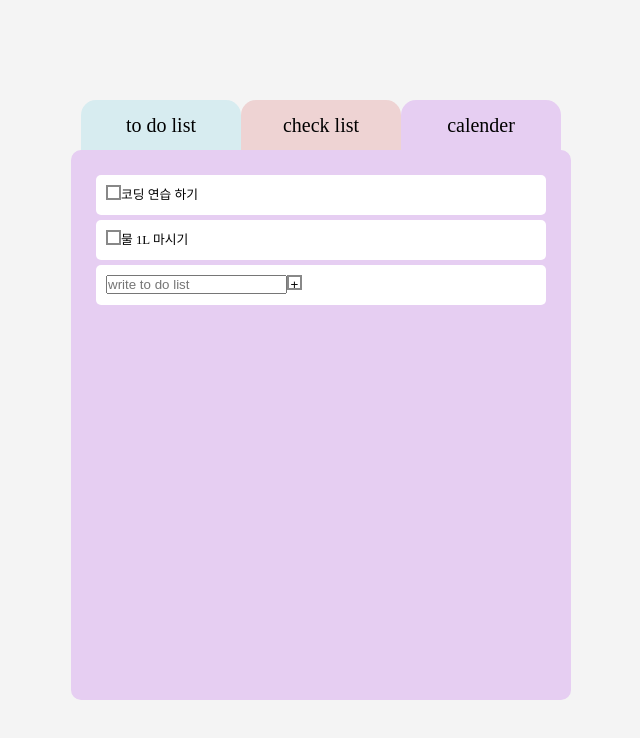
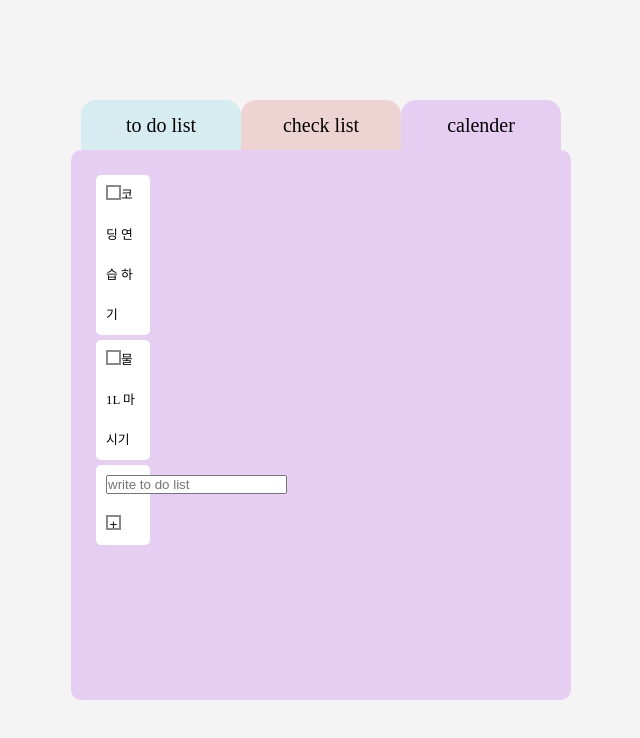
Before and after one commit to baby-lamb/to-do-list-react, a React (Create React App) app: page / in a window 1280 px wide. Shown: the top 738 px of the page, without its empty margins (319-959 px from the left). Built offline with nearby package versions, Linux system fonts and the light colour scheme.

Commit message:
달력 만들기 3

```diff
--- a/src/components/Contents_checklist.css
+++ b/src/components/Contents_checklist.css
@@ -9,3 +9,7 @@ section div{
   height:50px;
   background-color: #fff;
 }
+section ul li{
+  width:12%;
+  height:12%;
+}
```
